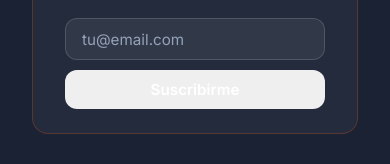
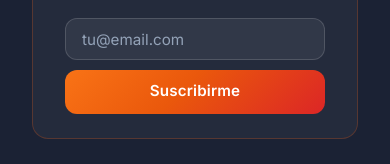
Before and after one commit to SilvanoPuccini/mindcode-academy, a Next.js app in the folder Frontend/: page /aula in a window 390 px wide. Shown: the part 1055-1219 px from the top of the page. Built offline with nearby package versions, Linux system fonts and the light colour scheme; no server answers.

Commit message:
fix(ui): remove duplicate mobile close button; unify newsletter CTA
The animated hamburger already becomes an X when open, so the menu
panel's plain white X was redundant. Subscribe button now uses the
shared btn-primary system instead of fragile custom styles.

```diff
--- a/Frontend/src/components/Footer/Footer.module.scss
+++ b/Frontend/src/components/Footer/Footer.module.scss
@@ -148,33 +148,16 @@
 }
 
 .subscribeButton {
+  @include btn-primary;
   padding: 0.65rem 1.5rem;
   border-radius: var(--radius-md);
-  border: 0;
-  background: linear-gradient(120deg, color('primary'), color('primary-hover'));
-  color: #FFFFFF;
   font-family: var(--font-inter);
   font-size: 0.95rem;
-  font-weight: 600;
-  cursor: pointer;
-  transition:
-    filter var(--speed-fast) ease,
-    transform var(--speed-fast) ease;
-
-  &:hover {
-    filter: brightness(1.08);
-    transform: translateY(-1px);
-  }
+  white-space: nowrap;
 
   &:focus-visible {
-    outline: 2px solid #F1F5F9;
+    outline: 2px solid var(--primary);
     outline-offset: 3px;
-  }
-
-  @media (prefers-reduced-motion: reduce) {
-    &:hover {
-      transform: none;
-    }
   }
 }
 
--- a/Frontend/src/components/Navbar/Navbar.module.scss
+++ b/Frontend/src/components/Navbar/Navbar.module.scss
@@ -350,30 +350,6 @@
   border-bottom: 1px solid var(--border-color);
 }
 
-.closeBtn {
-  width: 40px;
-  height: 40px;
-  border-radius: var(--radius-sm);
-  border: 1px solid var(--border-color);
-  background: transparent;
-  color: var(--text-secondary);
-  display: flex;
-  align-items: center;
-  justify-content: center;
-  cursor: pointer;
-  transition: all 0.3s ease;
-
-  &:focus-visible {
-    outline: 2px solid var(--primary);
-    outline-offset: 2px;
-  }
-
-  &:hover {
-    background: var(--primary-light);
-    border-color: var(--primary-border);
-    color: var(--primary-hover);
-  }
-}
 
 .mobileNav {
   flex: 1;
--- a/Frontend/src/components/Navbar/Navbar.tsx
+++ b/Frontend/src/components/Navbar/Navbar.tsx
@@ -3,7 +3,7 @@
 import { useState, useEffect } from 'react';
 import Link from 'next/link';
 import { useRouter, usePathname } from 'next/navigation';
-import { Moon, Sun, Search as SearchIcon, X } from 'lucide-react';
+import { Moon, Sun, Search as SearchIcon } from 'lucide-react';
 import styles from './Navbar.module.scss';
 import { useCourses } from '@/contexts/CourseContext';
 import { useTheme } from '@/contexts/ThemeContext';
@@ -159,9 +159,8 @@ export function Navbar() {
       <div className={`${styles.mobileMenu} ${mobileMenuOpen ? styles.open : ''}`}>
         <div className={styles.mobileMenuHeader}>
           <Logo withWordmark onClick={toggleMobileMenu} />
-          <button className={styles.closeBtn} onClick={toggleMobileMenu} aria-label="Cerrar menú">
-            <X size={24} aria-hidden="true" />
-          </button>
+          {/* No separate close button: the animated hamburger in the
+              navbar already toggles to an X state and closes the menu. */}
         </div>
 
         <nav className={styles.mobileNav}>
```
